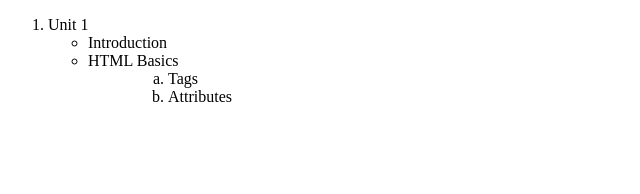
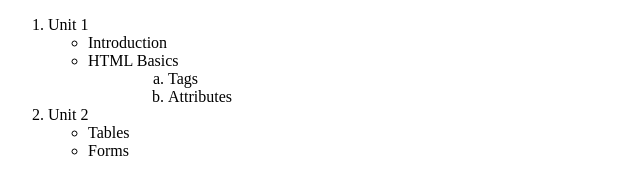
Before and after one commit to mohdsufiyan08686-byte/Web-Designing-Workshop_0934, a plain HTML site: page web desinging workshop assignment/assignment_6.html in a window 1280 px wide. Shown: the whole page, without its empty margins (0-640 px from the left). Drawn offline with Linux system fonts and the light colour scheme.

Commit message:
assignment 6 completed

```diff
--- a/web desinging workshop assignment/assignment_6.html
+++ b/web desinging workshop assignment/assignment_6.html
@@ -15,6 +15,11 @@
           <dd><li>Tags</li></dd>
            <dd><li>Attributes</li></dd>
     </ul>
+    <li>Unit 2</li>
+    <ul>
+        <li>Tables</li>
+        <li>Forms</li>
+    </ul>
     </ol>
 </body>
 </html>
```
